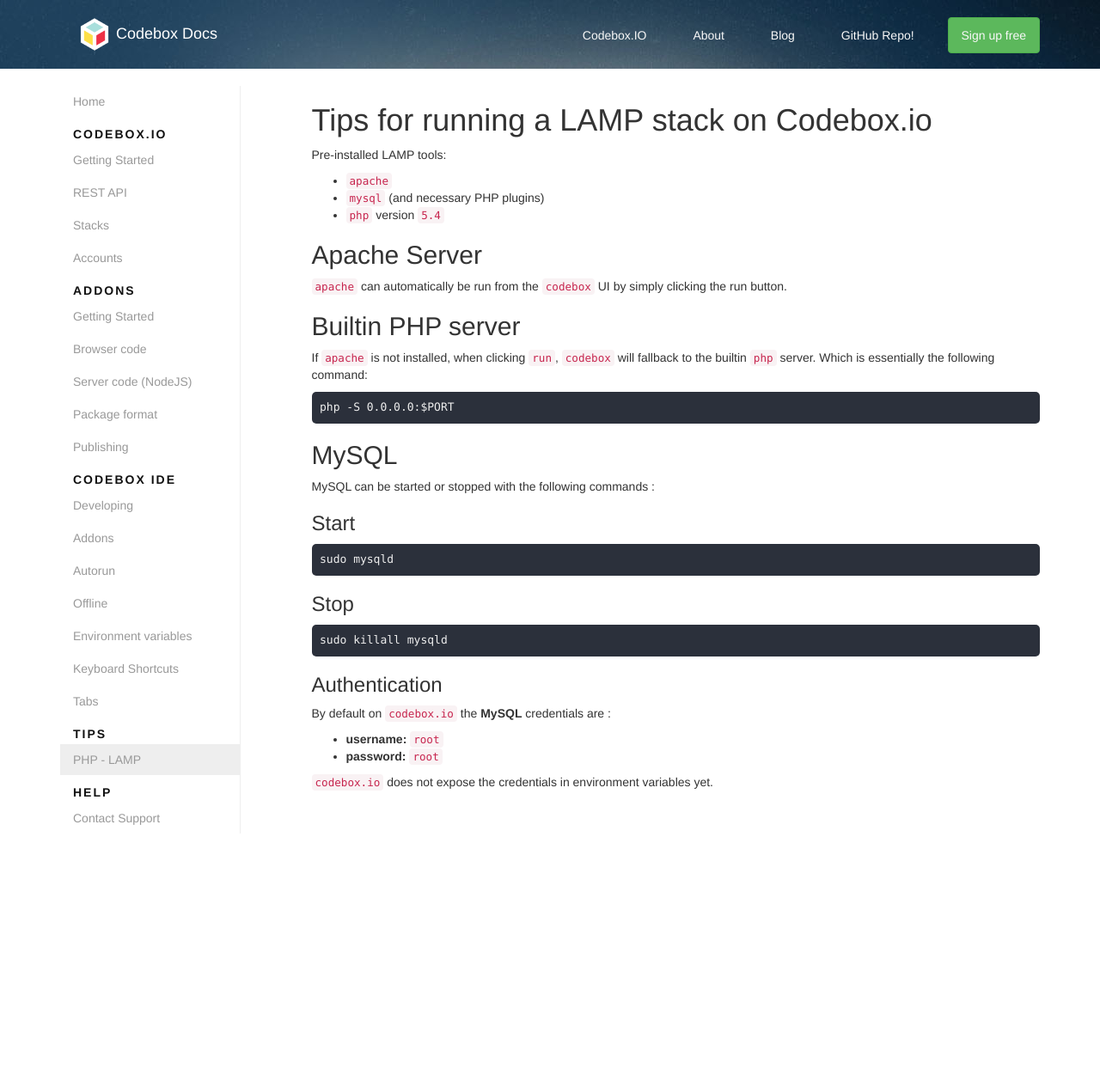
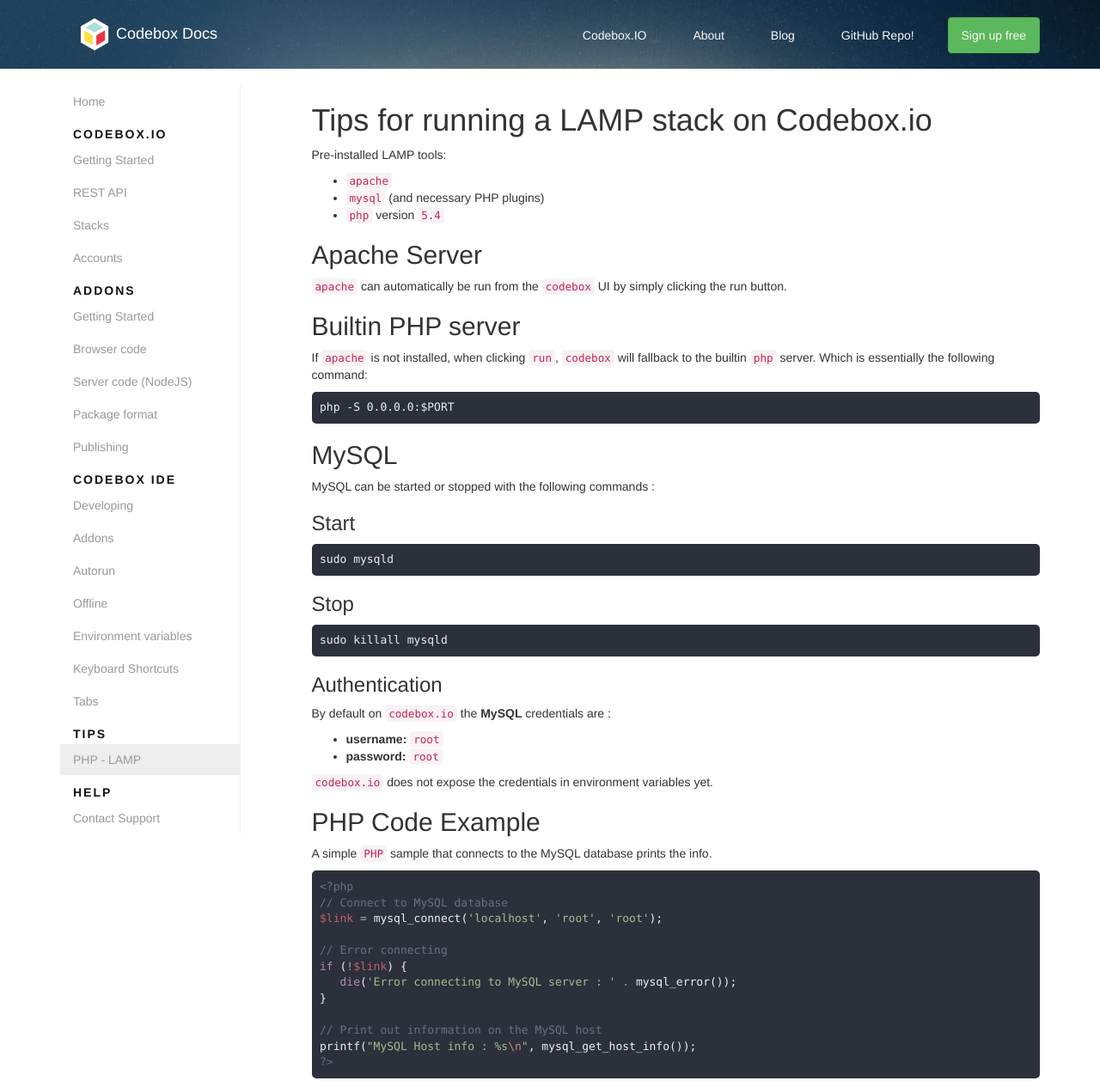
Before and after one commit to CodeboxIDE/codebox-docs, a Jekyll site: the page built from tips/lamp.md, in a window 1280 px wide. Shown: the whole page at 86% size. Built offline with Jekyll 4.4.1, drawn with Linux system fonts in a browser that asks for light colours; nearby versions of some CDN libraries; Markdown is read by kramdown in place of the engine named in the settings; before the commit the page ends 1020 px from its top, so only the background shows below that.

Commit message:
Add PHP code example to tips/lamp

````diff
--- a/tips/lamp.md
+++ b/tips/lamp.md
@@ -49,3 +49,22 @@
   - **password:** `root`
 
 `codebox.io` does not expose the credentials in environment variables yet.
+
+## PHP Code Example
+
+A simple `PHP` sample that connects to the MySQL database prints the info.
+
+```php
+<?php
+// Connect to MySQL database
+$link = mysql_connect('localhost', 'root', 'root');
+
+// Error connecting
+if (!$link) {
+   die('Error connecting to MySQL server : ' . mysql_error());
+}
+
+// Print out information on the MySQL host
+printf("MySQL Host info : %s\n", mysql_get_host_info());
+?>
+```
````
